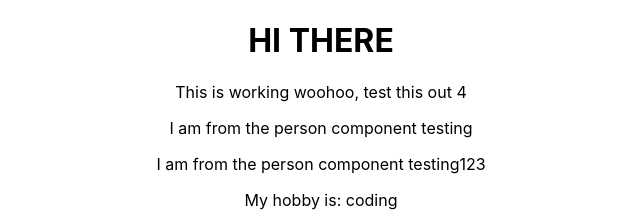
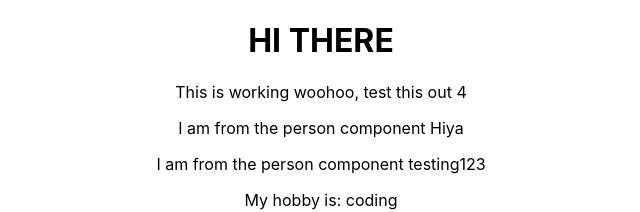
Before and after one commit to kenzosion/react-guide, a React (Create React App) app: page / in a window 1280 px wide. Shown: the top 212 px of the page, without its empty margins (319-959 px from the left). Built offline with nearby package versions, Linux system fonts and the light colour scheme.

Commit message:
test state

```diff
--- a/src/App.js
+++ b/src/App.js
@@ -3,12 +3,20 @@ import Person from './Person/Person';
 import './App.css';
 
 class App extends Component {
+  state = {
+    persons: [
+      { name: 'Hiya', age: 28 },
+      { name: 'Hiyo', age: 38 },
+      { name: 'Hiyi', age: 48 },
+    ]
+  }
+
   render() {
     return (
       <div className="App">
         <h1>HI THERE</h1>
         <p>This is working woohoo, test this out { Math.floor(Math.random() * 30)}</p>
-        <Person name='testing' />
+        <Person name={this.state.persons[0].name} />
         <Person name='testing123'> My hobby is: coding</Person>
 
       </div>
```
